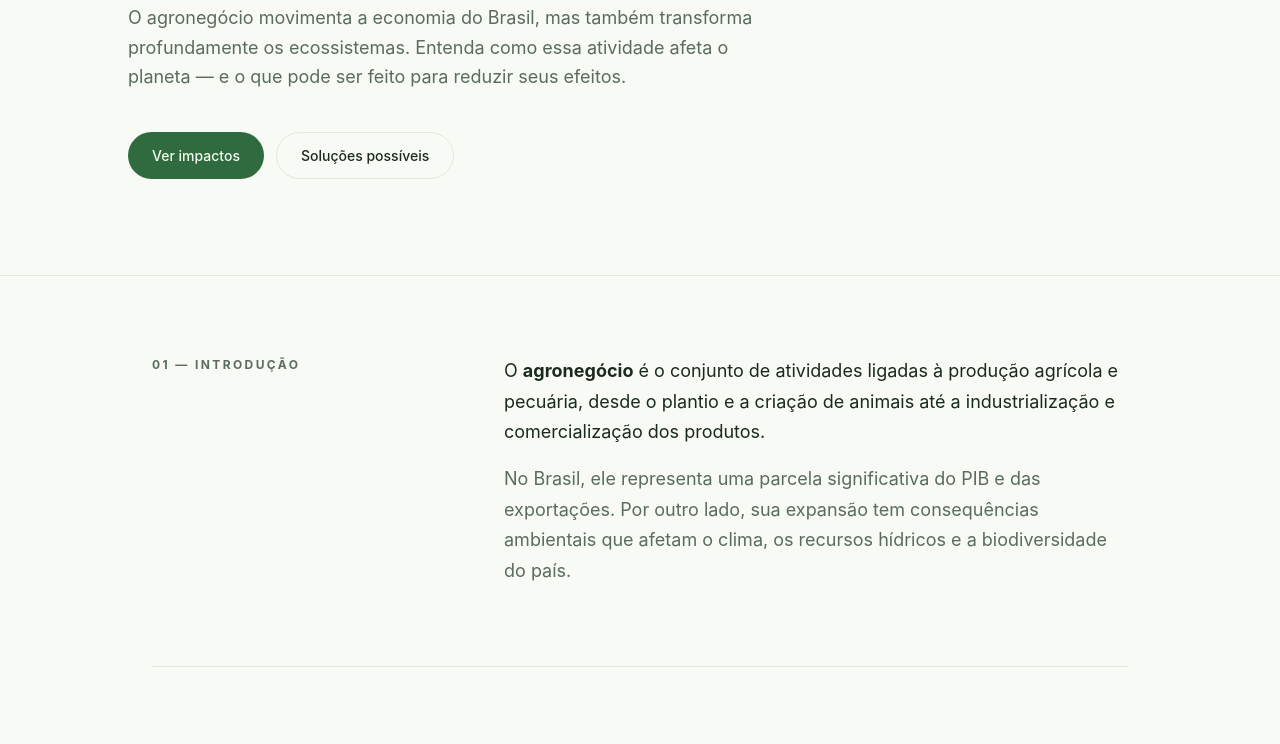
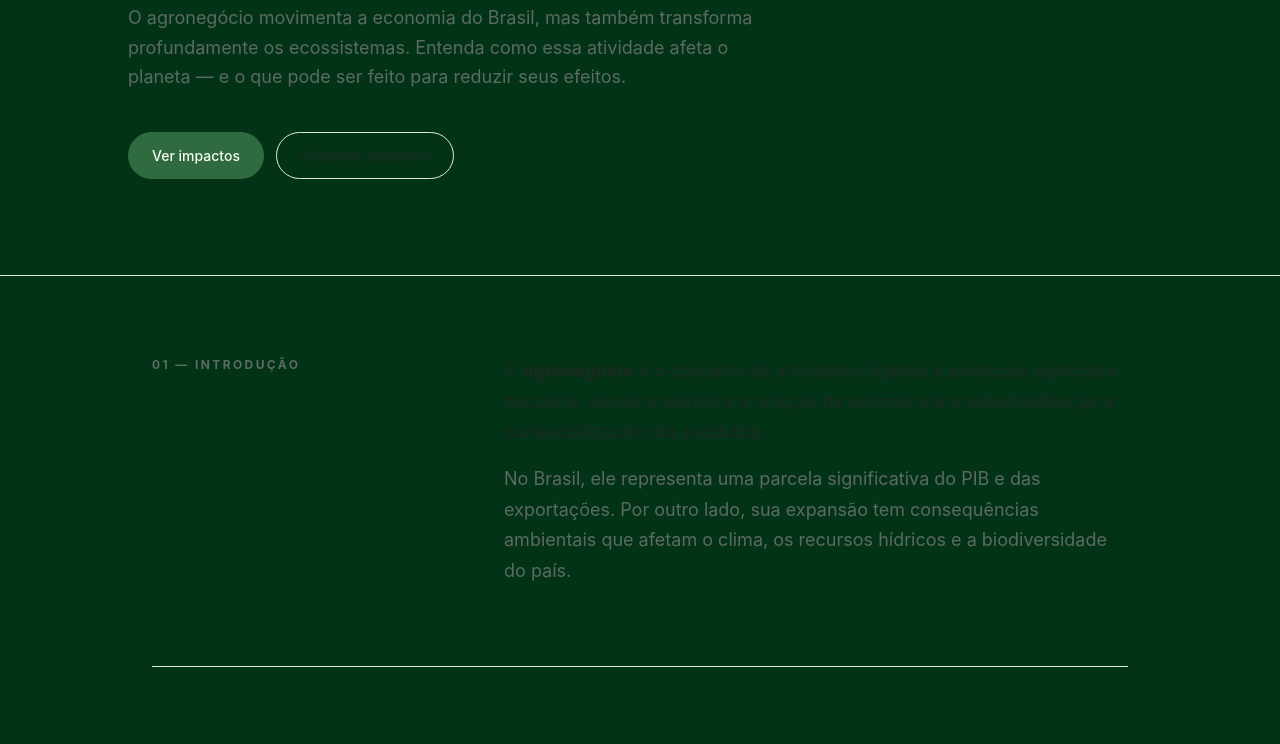
Before and after one commit to Bianca043/Os-Impactos-do-Agronegocio-no-meio-ambiente, a plain HTML site: page index.html in a window 1280 px wide. Shown: the part 423-1167 px from the top of the page. Drawn offline with Linux system fonts and the light colour scheme.

Commit message:
Update index.html

```diff
--- a/index.html
+++ b/index.html
@@ -7,7 +7,7 @@
 <meta name="description" content="Site informativo sobre os impactos do agronegócio no meio ambiente: desmatamento, agrotóxicos, água e soluções sustentáveis." />
 <style>
   :root{
-    --bg:#f7faf5; --fg:#1b2a1f; --muted:#5b6b5f; --border:#e2e8dd;
+    --bg:#023317; --fg:#1b2a1f; --muted:#5b6b5f; --border:#e2e8dd;
     --card:#ffffff; --primary:#2f6b3e; --primary-fg:#f5faf2;
     --secondary:#eaf1e5;
   }
```
